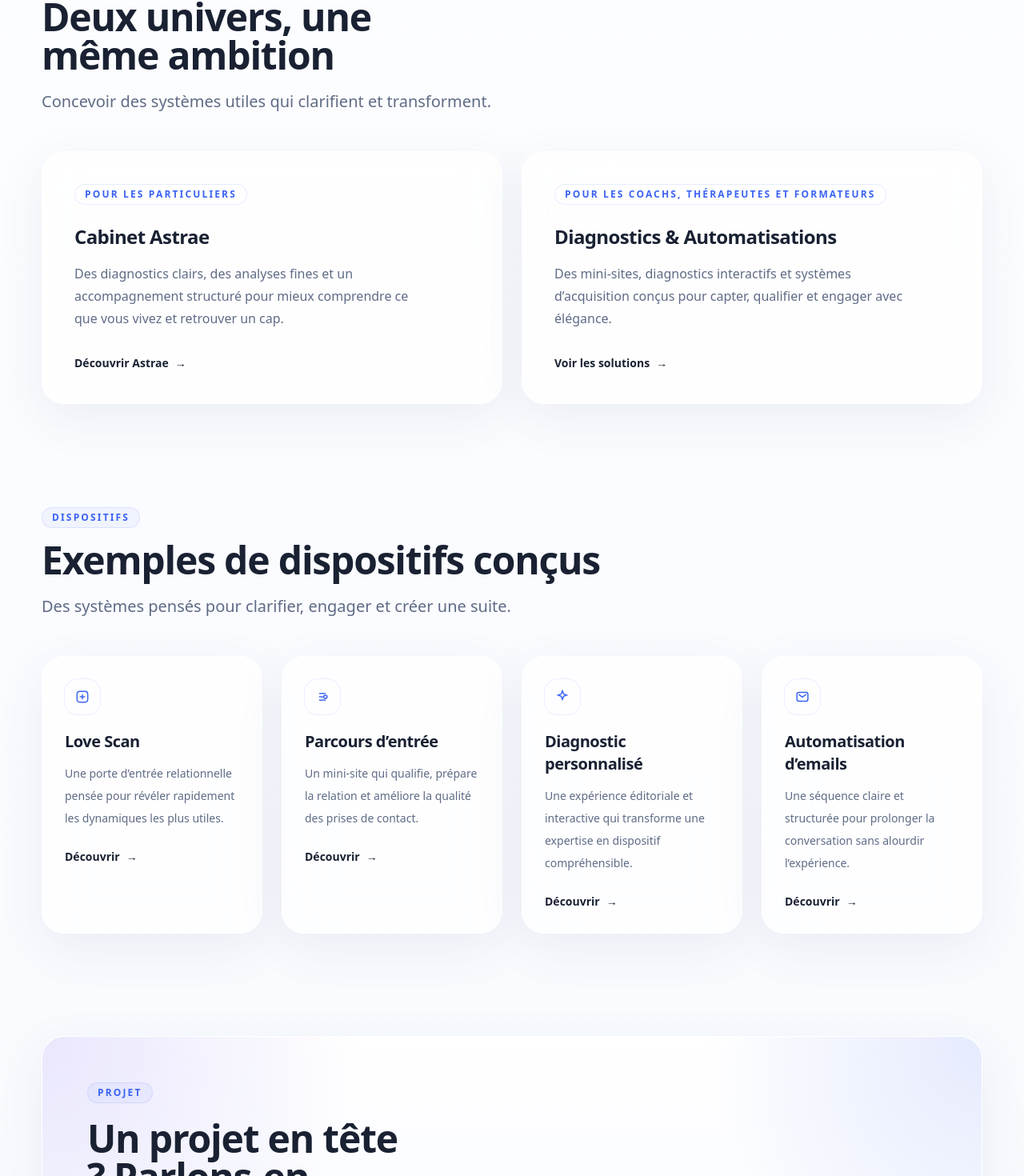
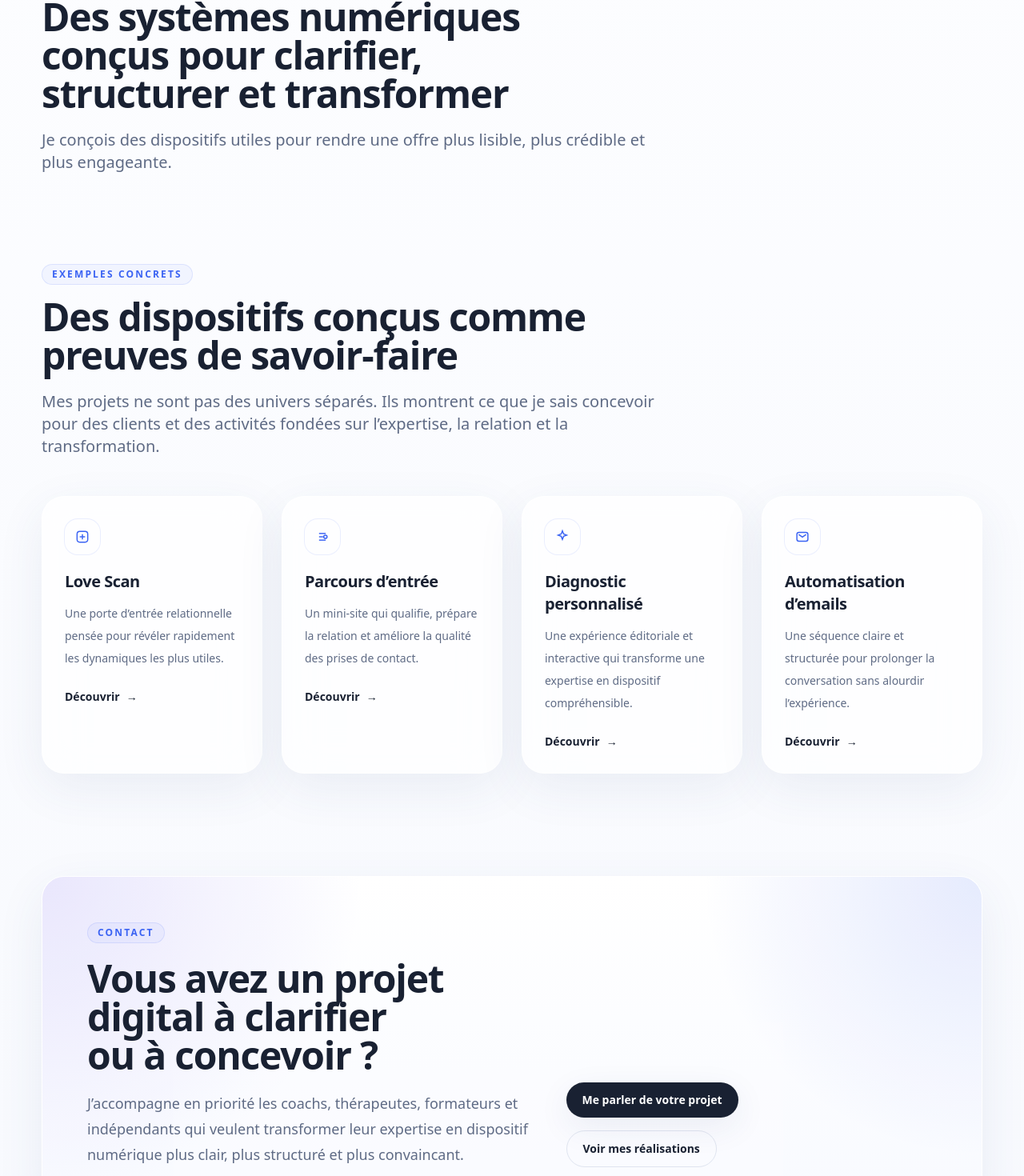
Before and after one commit to arnaudcrestey/portail-site-vitrine, a Next.js app: page / in a window 1280 px wide. Shown: the part 1226-2696 px from the top of the page at 80% size. Built offline with nearby package versions, Linux system fonts and the light colour scheme.

Commit message:
Update page.tsx

```diff
--- a/app/page.tsx
+++ b/app/page.tsx
@@ -1,7 +1,7 @@
-import { DeviceCard, UniverseCardView } from '@/components/cards';
+import { DeviceCard } from '@/components/cards';
 import { HomeHero } from '@/components/hero';
 import { ButtonLink, SectionHeading, Surface } from '@/components/ui';
-import { deviceExamples, homeUniverses } from '@/data/site';
+import { deviceExamples } from '@/data/site';
 
 export default function HomePage() {
   return (
@@ -11,24 +11,19 @@ export default function HomePage() {
       <section className="section-spacing pt-4">
         <div className="container-layout">
           <SectionHeading
-            eyebrow="Double univers"
-            title="Deux univers, une même ambition"
-            description="Concevoir des systèmes utiles qui clarifient et transforment."
+            eyebrow="Expertise"
+            title="Des systèmes numériques conçus pour clarifier, structurer et transformer"
+            description="Je conçois des dispositifs utiles pour rendre une offre plus lisible, plus crédible et plus engageante."
           />
-          <div className="mt-12 grid gap-6 lg:grid-cols-2">
-            {homeUniverses.map((item) => (
-              <UniverseCardView key={item.title} item={item} />
-            ))}
-          </div>
         </div>
       </section>
 
-      <section className="section-spacing pt-4">
+      <section className="section-spacing pt-0">
         <div className="container-layout">
           <SectionHeading
-            eyebrow="Dispositifs"
-            title="Exemples de dispositifs conçus"
-            description="Des systèmes pensés pour clarifier, engager et créer une suite."
+            eyebrow="Exemples concrets"
+            title="Des dispositifs conçus comme preuves de savoir-faire"
+            description="Mes projets ne sont pas des univers séparés. Ils montrent ce que je sais concevoir pour des clients et des activités fondées sur l’expertise, la relation et la transformation."
           />
           <div className="mt-12 grid gap-6 md:grid-cols-2 xl:grid-cols-4">
             {deviceExamples.map((item) => (
@@ -44,18 +39,18 @@ export default function HomePage() {
             <div className="absolute inset-0 bg-hero-radial opacity-90" />
             <div className="relative grid gap-8 lg:grid-cols-[1.1fr_0.9fr] lg:items-end">
               <div>
-                <span className="section-eyebrow">Projet</span>
+                <span className="section-eyebrow">Contact</span>
                 <h2 className="mt-5 text-balance text-3xl font-semibold sm:text-4xl lg:text-5xl">
-                  Un projet en tête ? Parlons-en.
+                  Vous avez un projet digital à clarifier ou à concevoir ?
                 </h2>
                 <p className="mt-5 max-w-2xl text-lg leading-8 text-slate">
-                  Je vous accompagne pour créer des dispositifs digitaux utiles, cohérents et durables, avec une attention particulière portée à la clarté, à l’expérience et à la crédibilité.
+                  J’accompagne en priorité les coachs, thérapeutes, formateurs et indépendants qui veulent transformer leur expertise en dispositif numérique plus clair, plus structuré et plus convaincant.
                 </p>
               </div>
               <div className="flex flex-col gap-4 sm:flex-row lg:flex-col lg:items-start lg:justify-end">
-                <ButtonLink href="/cabinet-astrae">Contacter Cabinet Astrae</ButtonLink>
-                <ButtonLink href="/contact" variant="secondary">
-                  Me parler d’un projet digital
+                <ButtonLink href="/contact">Me parler de votre projet</ButtonLink>
+                <ButtonLink href="/realisations" variant="secondary">
+                  Voir mes réalisations
                 </ButtonLink>
               </div>
             </div>
```
